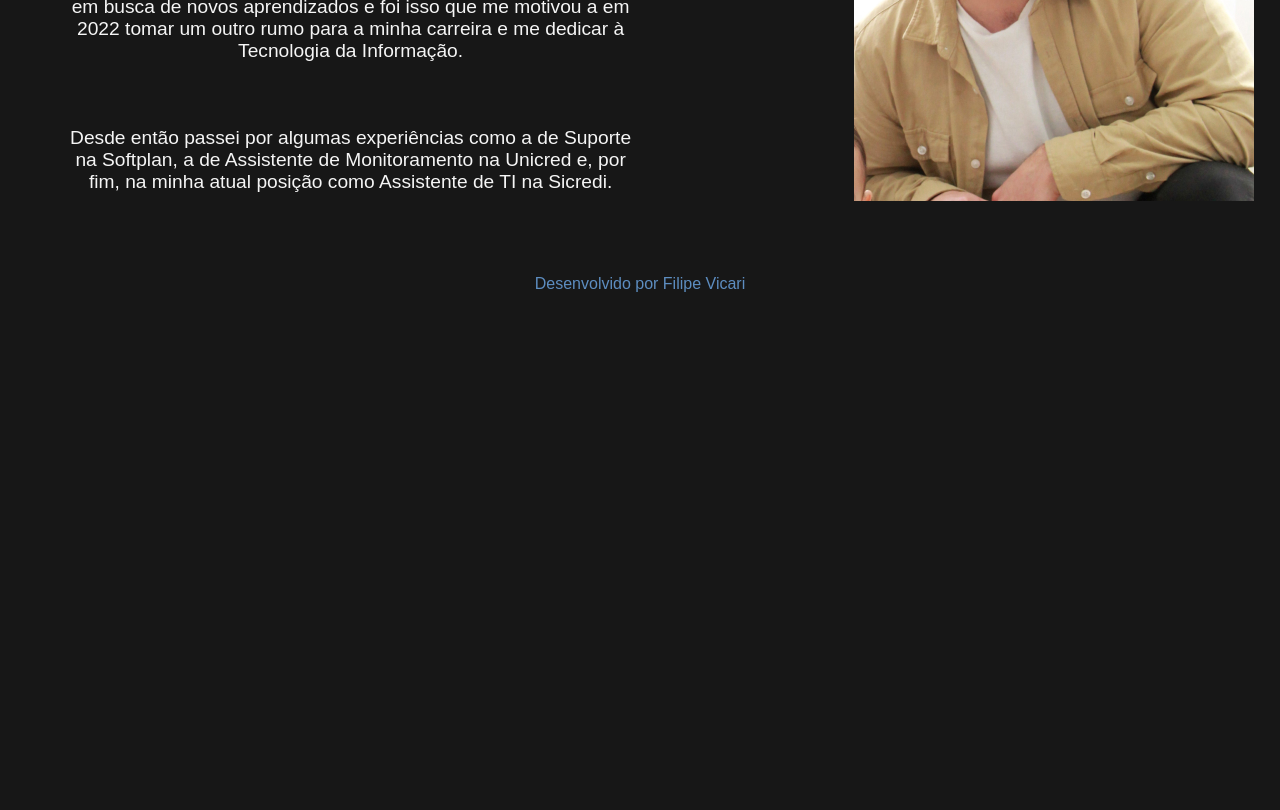
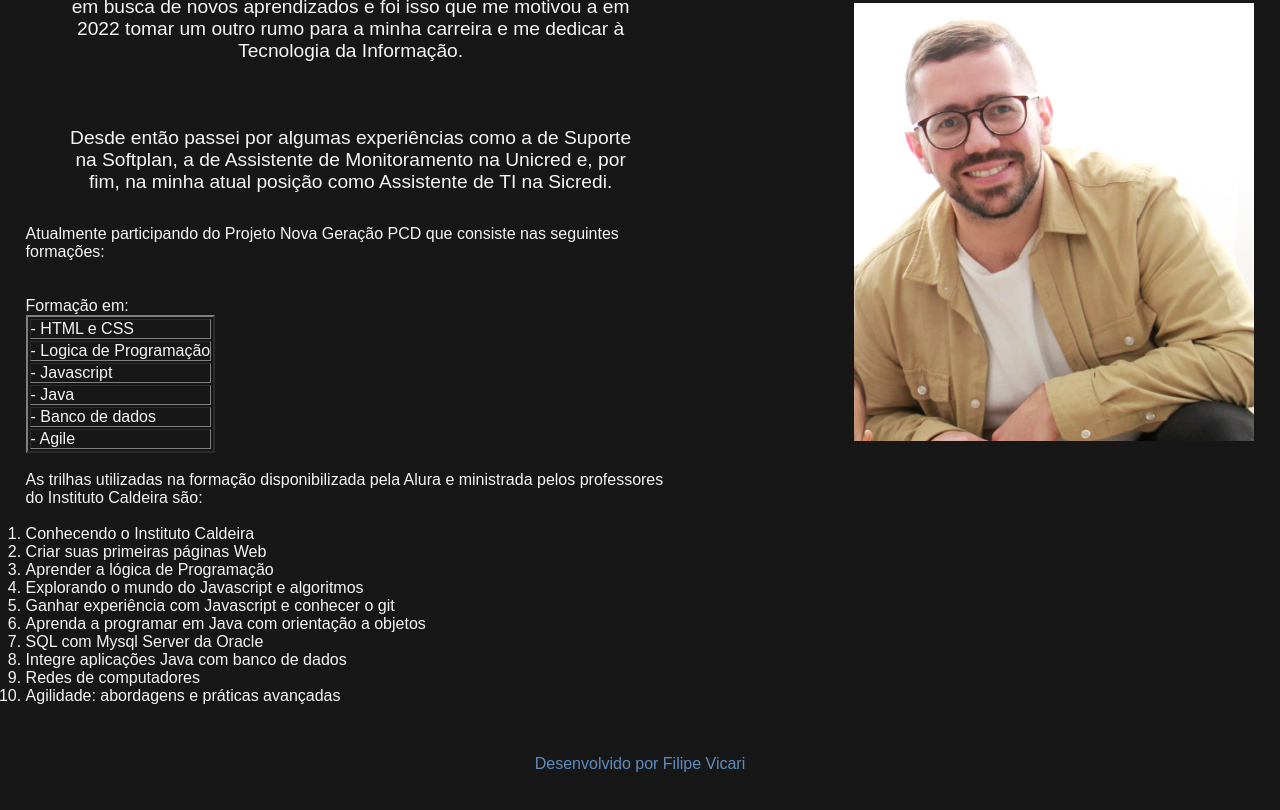
Before and after one commit to Filipevicari/portfolio, a plain HTML site: page sobre.html in a window 1280 px wide. Shown: the part 330-1140 px from the top of the page. Before the commit the page ends 800 px from the top, so only its background shows below. Drawn offline with Linux system fonts and the light colour scheme.

Commit message:
Adição de tabelas não ordenadas e ordenadas

```diff
--- a/sobre.html
+++ b/sobre.html
@@ -26,6 +26,35 @@
             <p class="titulo_descricao"> Desde então passei por algumas experiências como a de Suporte na Softplan, a de Assistente de Monitoramento
                 na Unicred e, por fim, na minha atual posição como Assistente de TI na Sicredi.
             </p>
+
+            <p class="titulo_trilhas"> Atualmente participando do Projeto Nova Geração PCD que consiste nas seguintes formações:</p><br><br>
+
+            <table border="2px">
+                <tr>Formação em:<br>
+
+                    <td>- HTML e CSS</td>
+                </tr>
+                <tr><td>- Logica de Programação</td></tr>
+                <tr><td>- Javascript</td></tr>
+                <tr><td>- Java</td></tr>
+                <tr><td>- Banco de dados</td></tr>
+                <tr><td>- Agile</td></tr>
+            </table><br>
+
+            <p class="titulo_trilhas">As trilhas utilizadas na formação disponibilizada pela Alura e ministrada pelos professores do Instituto Caldeira são:</p><br>
+
+            <ol>
+                <li>Conhecendo o Instituto Caldeira</li>
+                <li>Criar suas primeiras páginas Web</li>
+                <li>Aprender a lógica de Programação</li>
+                <li>Explorando o mundo do Javascript e algoritmos</li>
+                <li>Ganhar experiência com Javascript e conhecer o git</li>
+                <li>Aprenda a programar em Java com orientação a objetos</li>
+                <li>SQL com Mysql Server da Oracle</li>
+                <li>Integre aplicações Java com banco de dados</li>
+                <li>Redes de computadores</li>
+                <li>Agilidade: abordagens e práticas avançadas</li>
+            </ol>
         </section>
         <img src="./assets/Filipe Vicari 1.jpg" alt="Filipe Vicari">
     </main>
```
